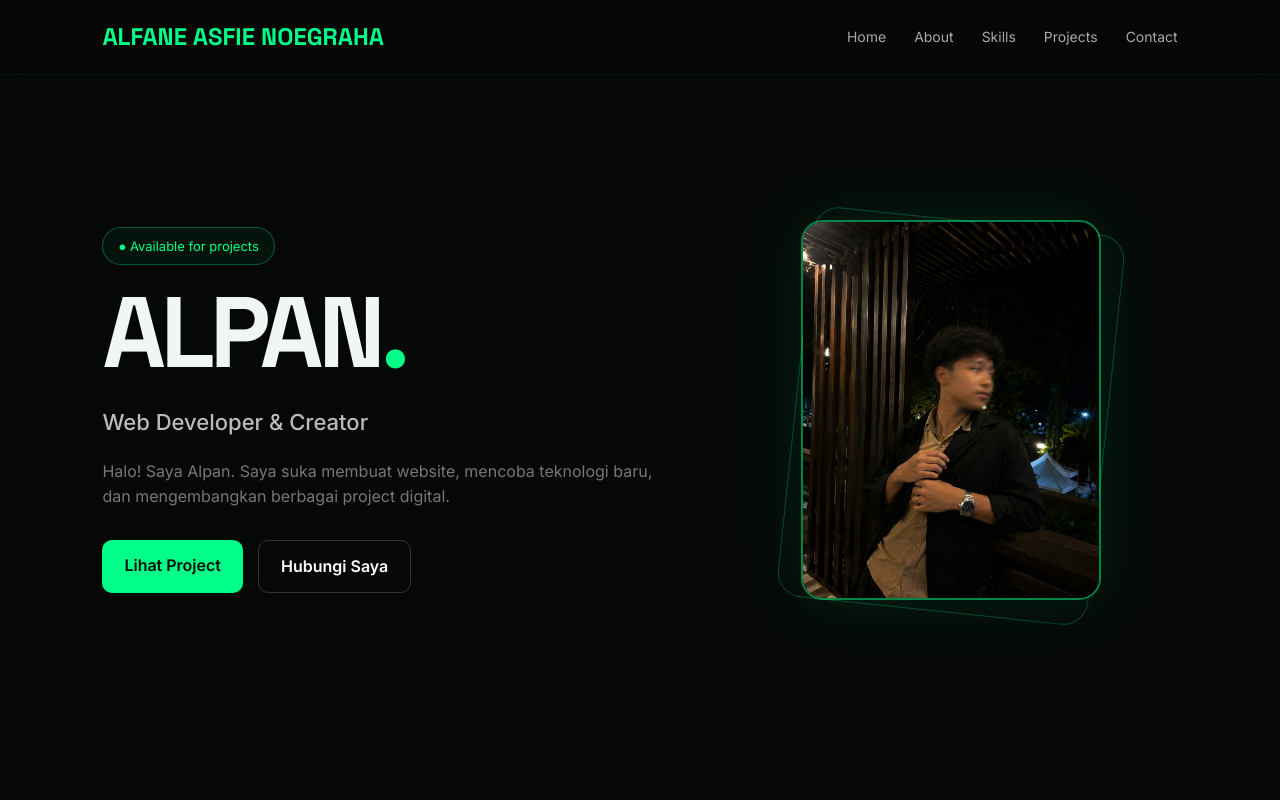
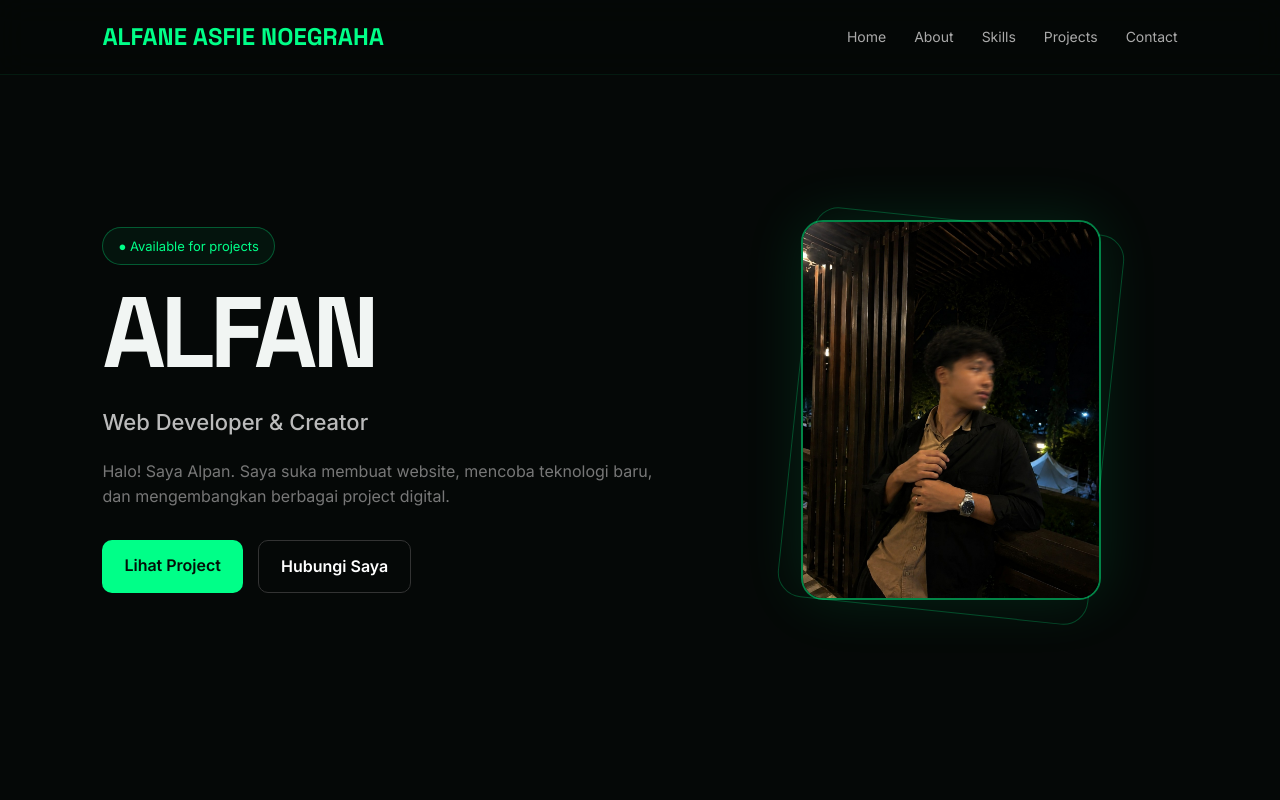
Before and after one commit to Alfan-Lone/portofolio, a plain HTML site: page index.html in a window 1280 px wide. Shown: the top 800 px of the page. Drawn offline with Linux system fonts and the light colour scheme.

Commit message:
Change 'ALPAN' to 'ALFAN' in index.html

```diff
--- a/index.html
+++ b/index.html
@@ -452,7 +452,7 @@ footer {
             </div>
 
             <h1>
-                ALPAN<span>.</span>
+                ALFAN<span></span>
             </h1>
 
             <h2>
```
